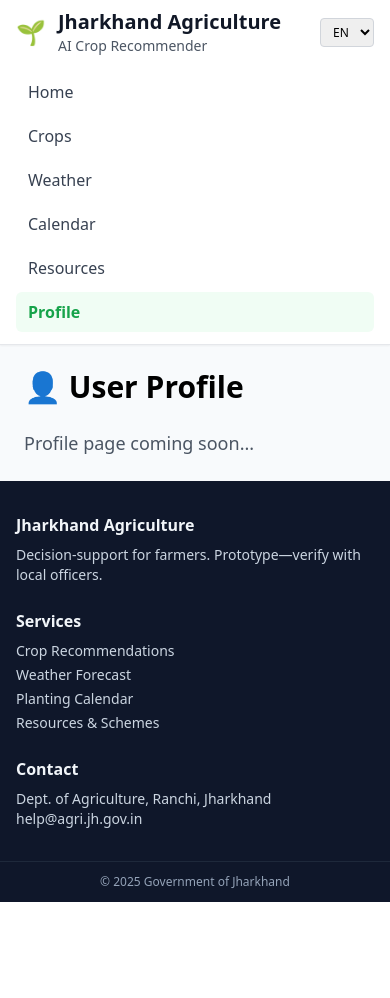
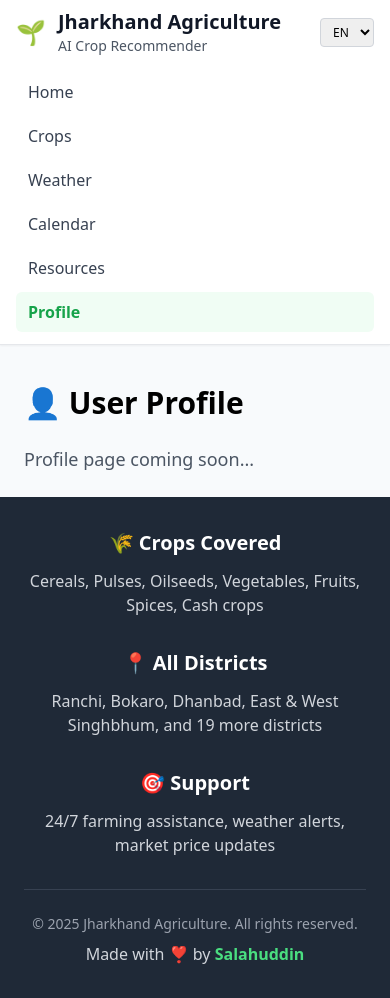
Before and after one commit to Salahuddin-13/punjab-crop-recommender, a React (Create React App) app: page /profile in a window 390 px wide. Before the commit the page ends 902 px from the top, so only its background shows below. Built offline with nearby package versions, Linux system fonts and the light colour scheme; the HTML template or start-up script is replaced by a standard one.

Commit message:
Fix mobile navbar overlap, add scroll to top, and update footer with credit

```diff
--- a/src/App.js
+++ b/src/App.js
@@ -1,6 +1,7 @@
 import React, { useEffect } from "react";
 import { BrowserRouter as Router, Routes, Route } from "react-router-dom";
 import { LanguageProvider } from "./contexts/LanguageContext";
+import ScrollToTop from "./components/ScrollToTop";
 import Navbar from "./components/Navbar";
 import Footer from "./components/Footer";
 import Home from "./pages/Home";
@@ -10,7 +11,7 @@ import Calendar from "./pages/Calendar";
 import Resources from "./pages/Resources";
 import Profile from "./pages/Profile";
 
-function App() {
+export default function App() {
   useEffect(() => {
     document.title = "Jharkhand Crop Recommender";
   }, []);
@@ -18,9 +19,10 @@ function App() {
   return (
     <LanguageProvider>
       <Router>
+        <ScrollToTop />
         <div className="min-h-screen bg-slate-50 flex flex-col">
           <Navbar />
-          <main className="flex-1">
+          <main className="flex-1 pt-4">
             <Routes>
               <Route path="/" element={<Home />} />
               <Route path="/crops" element={<Crops />} />
@@ -36,5 +38,3 @@ function App() {
     </LanguageProvider>
   );
 }
-
-export default App;
--- a/src/components/Footer.js
+++ b/src/components/Footer.js
@@ -2,32 +2,32 @@ import React from "react";
 
 export default function Footer() {
   return (
-    <footer className="bg-slate-900 text-slate-100">
-      <div className="max-w-7xl mx-auto px-4 py-8 grid md:grid-cols-3 gap-6">
-        <div>
-          <div className="font-semibold mb-2">Jharkhand Agriculture</div>
-          <p className="text-sm text-slate-300">
-            Decision-support for farmers. Prototype—verify with local officers.
+    <footer className="bg-gray-800 text-white mt-auto">
+      <div className="max-w-6xl mx-auto px-6 py-8">
+        <div className="grid md:grid-cols-3 gap-8 text-center md:text-left">
+          <div>
+            <h3 className="text-xl font-bold mb-3">🌾 Crops Covered</h3>
+            <p className="text-gray-300">Cereals, Pulses, Oilseeds, Vegetables, Fruits, Spices, Cash crops</p>
+          </div>
+          <div>
+            <h3 className="text-xl font-bold mb-3">📍 All Districts</h3>
+            <p className="text-gray-300">Ranchi, Bokaro, Dhanbad, East & West Singhbhum, and 19 more districts</p>
+          </div>
+          <div>
+            <h3 className="text-xl font-bold mb-3">🎯 Support</h3>
+            <p className="text-gray-300">24/7 farming assistance, weather alerts, market price updates</p>
+          </div>
+        </div>
+
+        {/* Credit Section */}
+        <div className="border-t border-gray-700 mt-8 pt-6 text-center">
+          <p className="text-gray-400 text-sm mb-2">
+            © 2025 Jharkhand Agriculture. All rights reserved.
+          </p>
+          <p className="text-gray-300">
+            Made with ❣️ by <span className="font-semibold text-green-400">Salahuddin</span>
           </p>
         </div>
-        <div>
-          <div className="font-semibold mb-2">Services</div>
-          <ul className="text-sm text-slate-300 space-y-1">
-            <li>Crop Recommendations</li>
-            <li>Weather Forecast</li>
-            <li>Planting Calendar</li>
-            <li>Resources & Schemes</li>
-          </ul>
-        </div>
-        <div>
-          <div className="font-semibold mb-2">Contact</div>
-          <p className="text-sm text-slate-300">
-            Dept. of Agriculture, Ranchi, Jharkhand<br/>help@agri.jh.gov.in
-          </p>
-        </div>
-      </div>
-      <div className="text-center text-xs text-slate-400 py-3 border-t border-slate-800">
-        © {new Date().getFullYear()} Government of Jharkhand
       </div>
     </footer>
   );
--- a/src/components/Navbar.js
+++ b/src/components/Navbar.js
@@ -6,18 +6,8 @@ export default function Navbar() {
   const { language, changeLanguage, t } = useLanguage();
   const location = useLocation();
 
-  // Debug logging
-  console.log("Current location:", location.pathname);
-
-  // Function to check if a path is active
   const isActive = (path) => {
-    const active = location.pathname === path;
-    console.log(`Checking ${path}: ${active}`);
-    return active;
-  };
-
-  const handleLinkClick = (path) => {
-    console.log(`Clicking link to: ${path}`);
+    return location.pathname === path;
   };
 
   return (
@@ -25,11 +15,7 @@ export default function Navbar() {
       <div className="max-w-7xl mx-auto px-4 sm:px-6 lg:px-8">
         <div className="flex justify-between items-center h-16">
           {/* Logo and Brand */}
-          <Link
-            to="/"
-            className="flex items-center space-x-3 hover:opacity-80 transition-opacity"
-            onClick={() => handleLinkClick("/")}
-          >
+          <Link to="/" className="flex items-center space-x-3 hover:opacity-80 transition-opacity">
             <span className="text-2xl">🌱</span>
             <div>
               <h1 className="font-bold text-xl text-gray-900">Jharkhand Agriculture</h1>
@@ -41,7 +27,6 @@ export default function Navbar() {
           <div className="hidden md:flex items-center space-x-1">
             <Link
               to="/"
-              onClick={() => handleLinkClick("/")}
               className={`px-3 py-2 rounded-md text-sm font-medium transition-colors duration-200 ${
                 isActive("/")
                   ? "text-green-600 font-semibold bg-green-50"
@@ -53,7 +38,6 @@ export default function Navbar() {
 
             <Link
               to="/crops"
-              onClick={() => handleLinkClick("/crops")}
               className={`px-3 py-2 rounded-md text-sm font-medium transition-colors duration-200 ${
                 isActive("/crops")
                   ? "text-green-600 font-semibold bg-green-50"
@@ -65,7 +49,6 @@ export default function Navbar() {
 
             <Link
               to="/weather"
-              onClick={() => handleLinkClick("/weather")}
               className={`px-3 py-2 rounded-md text-sm font-medium transition-colors duration-200 ${
                 isActive("/weather")
                   ? "text-green-600 font-semibold bg-green-50"
@@ -77,7 +60,6 @@ export default function Navbar() {
 
             <Link
               to="/calendar"
-              onClick={() => handleLinkClick("/calendar")}
               className={`px-3 py-2 rounded-md text-sm font-medium transition-colors duration-200 ${
                 isActive("/calendar")
                   ? "text-green-600 font-semibold bg-green-50"
@@ -89,7 +71,6 @@ export default function Navbar() {
 
             <Link
               to="/resources"
-              onClick={() => handleLinkClick("/resources")}
               className={`px-3 py-2 rounded-md text-sm font-medium transition-colors duration-200 ${
                 isActive("/resources")
                   ? "text-green-600 font-semibold bg-green-50"
@@ -101,7 +82,6 @@ export default function Navbar() {
 
             <Link
               to="/profile"
-              onClick={() => handleLinkClick("/profile")}
               className={`px-3 py-2 rounded-md text-sm font-medium transition-colors duration-200 ${
                 isActive("/profile")
                   ? "text-green-600 font-semibold bg-green-50"
@@ -115,10 +95,7 @@ export default function Navbar() {
             <div className="ml-4 pl-4 border-l border-gray-200">
               <select
                 value={language}
-                onChange={(e) => {
-                  console.log("Language changed to:", e.target.value);
-                  changeLanguage(e.target.value);
-                }}
+                onChange={(e) => changeLanguage(e.target.value)}
                 className="border border-gray-300 rounded-md px-3 py-1 text-sm focus:outline-none focus:ring-2 focus:ring-green-500 focus:border-transparent"
               >
                 <option value="en">English</option>
@@ -128,7 +105,7 @@ export default function Navbar() {
           </div>
 
           {/* Mobile menu */}
-          <div className="md:hidden">
+          <div className="md:hidden flex items-center space-x-2">
             <select
               value={language}
               onChange={(e) => changeLanguage(e.target.value)}
@@ -143,22 +120,22 @@ export default function Navbar() {
         {/* Mobile Navigation Menu */}
         <div className="md:hidden pb-3 pt-2">
           <div className="flex flex-col space-y-1">
-            <Link to="/" onClick={() => handleLinkClick("/")} className={`block px-3 py-2 rounded-md text-base font-medium ${isActive("/") ? "text-green-600 font-semibold bg-green-50" : "text-gray-700 hover:text-green-600 hover:bg-gray-50"}`}>
+            <Link to="/" className={`block px-3 py-2 rounded-md text-base font-medium ${isActive("/") ? "text-green-600 font-semibold bg-green-50" : "text-gray-700 hover:text-green-600 hover:bg-gray-50"}`}>
               {t('home') || 'Home'}
             </Link>
-            <Link to="/crops" onClick={() => handleLinkClick("/crops")} className={`block px-3 py-2 rounded-md text-base font-medium ${isActive("/crops") ? "text-green-600 font-semibold bg-green-50" : "text-gray-700 hover:text-green-600 hover:bg-gray-50"}`}>
+            <Link to="/crops" className={`block px-3 py-2 rounded-md text-base font-medium ${isActive("/crops") ? "text-green-600 font-semibold bg-green-50" : "text-gray-700 hover:text-green-600 hover:bg-gray-50"}`}>
               {t('crops') || 'Crops'}
             </Link>
-            <Link to="/weather" onClick={() => handleLinkClick("/weather")} className={`block px-3 py-2 rounded-md text-base font-medium ${isActive("/weather") ? "text-green-600 font-semibold bg-green-50" : "text-gray-700 hover:text-green-600 hover:bg-gray-50"}`}>
+            <Link to="/weather" className={`block px-3 py-2 rounded-md text-base font-medium ${isActive("/weather") ? "text-green-600 font-semibold bg-green-50" : "text-gray-700 hover:text-green-600 hover:bg-gray-50"}`}>
               {t('weather') || 'Weather'}
             </Link>
-            <Link to="/calendar" onClick={() => handleLinkClick("/calendar")} className={`block px-3 py-2 rounded-md text-base font-medium ${isActive("/calendar") ? "text-green-600 font-semibold bg-green-50" : "text-gray-700 hover:text-green-600 hover:bg-gray-50"}`}>
+            <Link to="/calendar" className={`block px-3 py-2 rounded-md text-base font-medium ${isActive("/calendar") ? "text-green-600 font-semibold bg-green-50" : "text-gray-700 hover:text-green-600 hover:bg-gray-50"}`}>
               {t('calendar') || 'Calendar'}
             </Link>
-            <Link to="/resources" onClick={() => handleLinkClick("/resources")} className={`block px-3 py-2 rounded-md text-base font-medium ${isActive("/resources") ? "text-green-600 font-semibold bg-green-50" : "text-gray-700 hover:text-green-600 hover:bg-gray-50"}`}>
+            <Link to="/resources" className={`block px-3 py-2 rounded-md text-base font-medium ${isActive("/resources") ? "text-green-600 font-semibold bg-green-50" : "text-gray-700 hover:text-green-600 hover:bg-gray-50"}`}>
               {t('resources') || 'Resources'}
             </Link>
-            <Link to="/profile" onClick={() => handleLinkClick("/profile")} className={`block px-3 py-2 rounded-md text-base font-medium ${isActive("/profile") ? "text-green-600 font-semibold bg-green-50" : "text-gray-700 hover:text-green-600 hover:bg-gray-50"}`}>
+            <Link to="/profile" className={`block px-3 py-2 rounded-md text-base font-medium ${isActive("/profile") ? "text-green-600 font-semibold bg-green-50" : "text-gray-700 hover:text-green-600 hover:bg-gray-50"}`}>
               {t('profile') || 'Profile'}
             </Link>
           </div>
--- /dev/null
+++ b/src/components/ScrollToTop.jsx
@@ -0,0 +1,13 @@
+import { useEffect } from "react";
+import { useLocation } from "react-router-dom";
+
+export default function ScrollToTop() {
+  const { pathname } = useLocation();
+
+  useEffect(() => {
+    // Scroll to top when route changes
+    window.scrollTo(0, 0);
+  }, [pathname]);
+
+  return null;
+}
```
